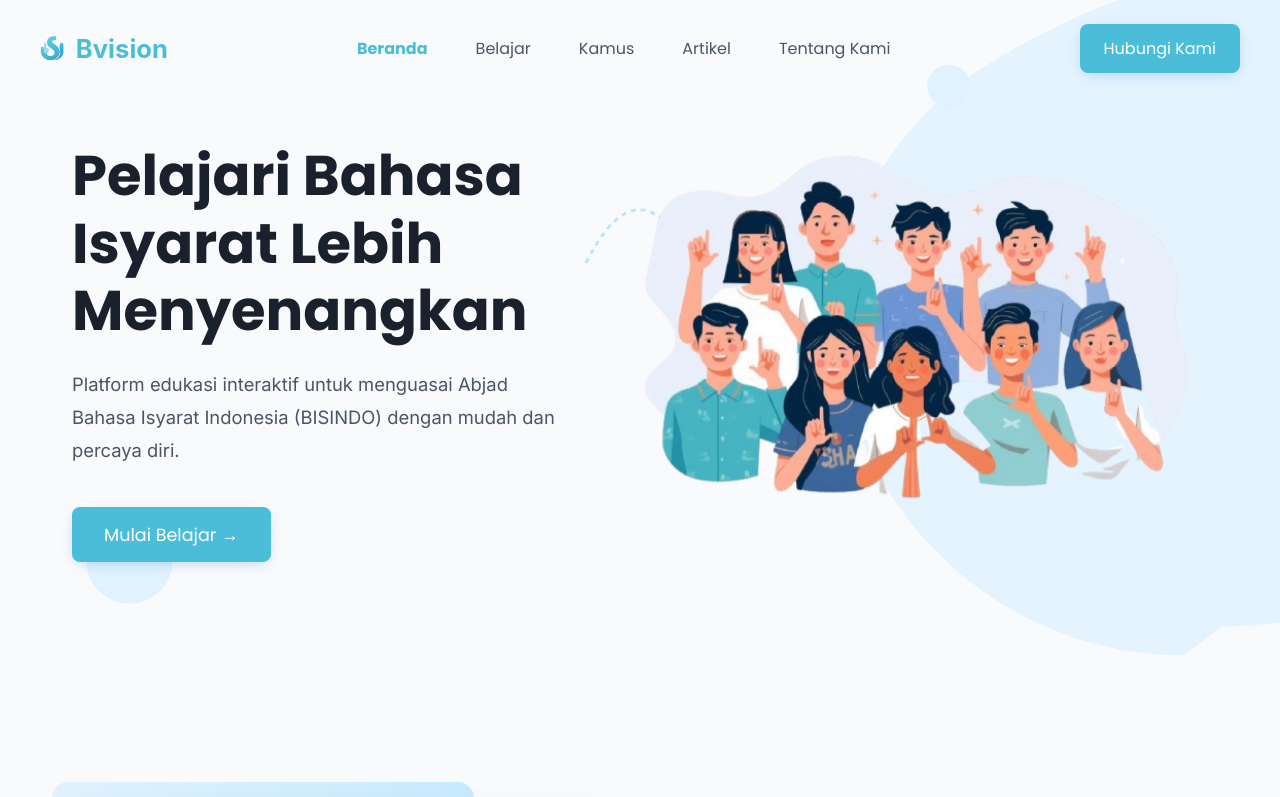
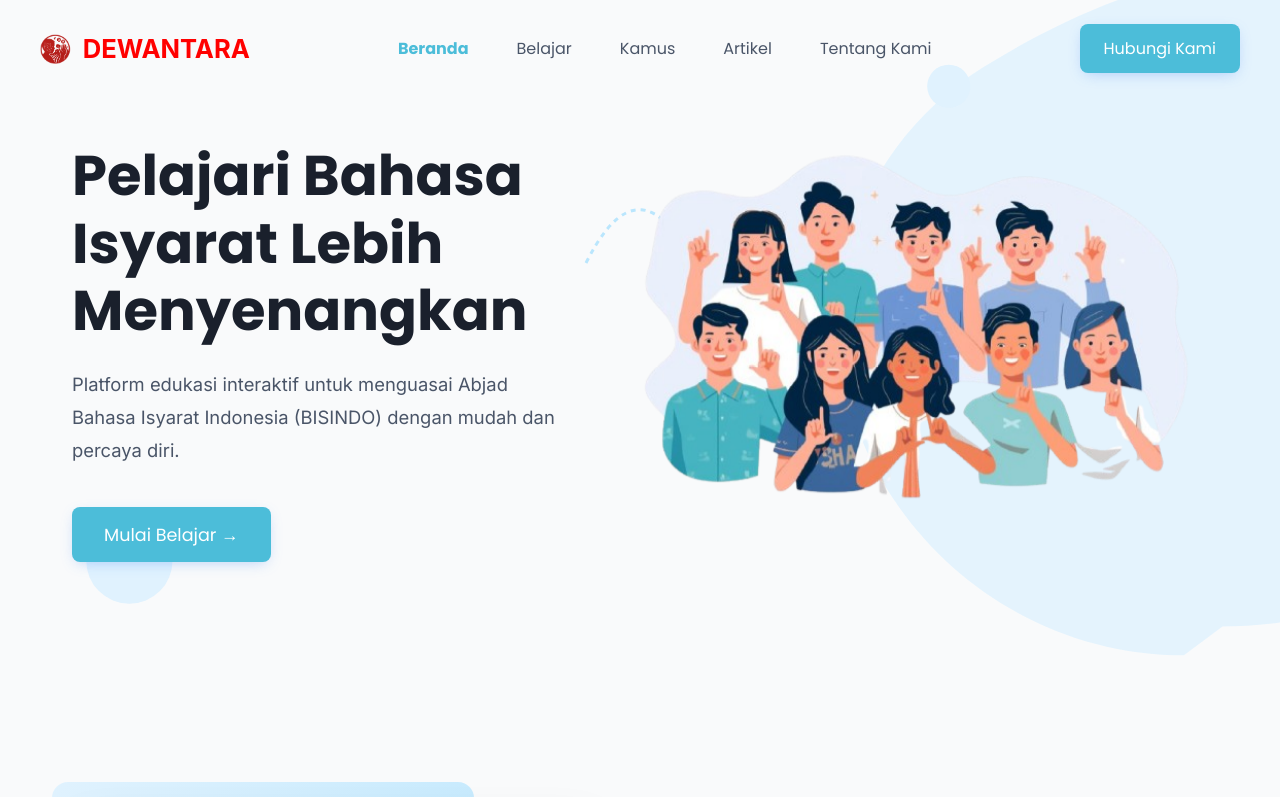
Before and after one commit to abrarwahidd/bisindo-react-v2, a React (Create React App) app in the folder frontend/: page / in a window 1280 px wide. Shown: the top 797 px of the page. Built offline with nearby package versions, Linux system fonts and the light colour scheme.

Commit message:
change name and color

```diff
--- a/frontend/src/components/Navbar.css
+++ b/frontend/src/components/Navbar.css
@@ -35,6 +35,7 @@
   font-size: 1.6rem;
   font-weight: 700;
   color: #4cbdd9;
+  color:red;
   text-decoration: none;
 }
 
--- a/frontend/src/components/Navbar.js
+++ b/frontend/src/components/Navbar.js
@@ -2,7 +2,7 @@
 import React, { useState, useEffect } from "react"; // <-- Impor useEffect
 import { Link, NavLink } from "react-router-dom";
 import "./Navbar.css";
-import siteLogo from "../assets/images/logoo2.png";
+import siteLogo from "../assets/images/logo-dewantara.png";
 
 function Navbar() {
   const [isMenuOpen, setIsMenuOpen] = useState(false);
@@ -44,7 +44,7 @@ function Navbar() {
             onClick={() => setIsMenuOpen(false)}
           >
             <img src={siteLogo} alt="Bvision Logo" className="navbar-logo" />
-            <span>Bvision</span> {/* Bungkus teks dengan span */}
+            <span>DEWANTARA</span> {/* Bungkus teks dengan span */}
           </Link>
         </div>
 
```
Also changed, not shown: frontend/src/assets/images/logo-dewantara.png (added).
